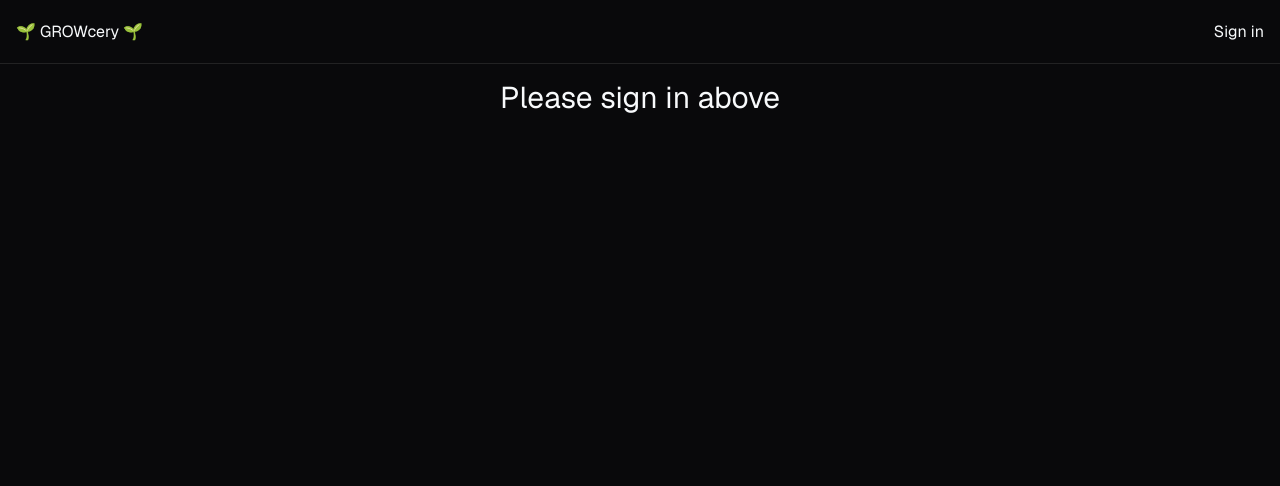
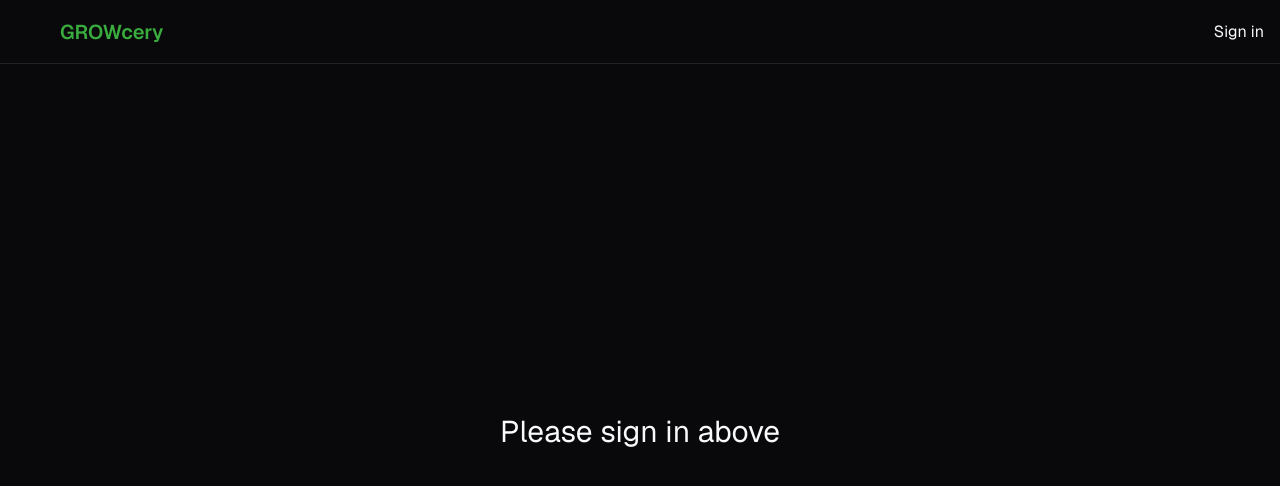
Before and after one commit to felho/growcery, a Next.js app: page / in a window 1280 px wide. Shown: the top 486 px of the page. Built offline with nearby package versions, Linux system fonts and the light colour scheme; no server answers.

Commit message:
implementing the sidebar toggle functionality; useState needed to make this work, but it can't be used in the top Layout, so I needed to move TopNav to the MainLayout, and due to this it has to be added to the SignInLayout as well

```diff
--- a/src/app/_components/main-layout.tsx
+++ b/src/app/_components/main-layout.tsx
@@ -2,6 +2,7 @@
 
 import { useState } from "react";
 import Sidebar from "./sidebar";
+import { TopNav } from "./top-nav";
 
 const MainLayout = ({ children }: { children: React.ReactNode }) => {
   const [sidebarOpen, setSidebarOpen] = useState(true);
@@ -11,6 +12,10 @@ const MainLayout = ({ children }: { children: React.ReactNode }) => {
   };
 
   return (
+    <div className="bg-background text-foreground flex h-screen flex-col">
+      <TopNav toggleSidebar={toggleSidebar} hasSidebar={true} />
+
+      <div className="flex flex-1 overflow-hidden">
         <div>
           <Sidebar isOpen={sidebarOpen} />
           <main
@@ -19,6 +24,8 @@ const MainLayout = ({ children }: { children: React.ReactNode }) => {
             <div className="mx-auto max-w-7xl">{children}</div>
           </main>
         </div>
+      </div>
+    </div>
   );
 };
 
--- a/src/app/_components/sidebar.tsx
+++ b/src/app/_components/sidebar.tsx
@@ -24,10 +24,12 @@ const Sidebar = ({ isOpen }: SidebarProps) => {
     },
   ];
 
-  if (!isOpen) return null;
-
   return (
-    <aside className="border-border animate-slide-in fixed h-[calc(100%-4rem)] w-64 overflow-y-auto border-r">
+    <aside
+      className={`border-border animate-slide-in fixed top-16 h-[calc(100%-4rem)] w-64 overflow-y-auto border-r transition-transform duration-300 ${
+        isOpen ? "translate-x-0" : "-translate-x-full"
+      }`}
+    >
       <div className="p-4">
         <nav className="mt-4 space-y-1">
           {navItems.map((item) => {
--- a/src/app/_components/sign-in-layout.tsx
+++ b/src/app/_components/sign-in-layout.tsx
@@ -1,12 +1,18 @@
 "use client";
+
+import { TopNav } from "./top-nav";
 
 const SignInLayout = () => {
   return (
-    <main className="flex h-full w-full flex-col">
-      <div className="h-full w-full p-4 text-center text-3xl">
-        Please sign in above
+    <div className="bg-background text-foreground flex h-screen flex-col">
+      <TopNav toggleSidebar={() => {}} />
+
+      <div className="flex flex-1 overflow-hidden">
+        <main className="flex h-full w-full items-center justify-center text-center">
+          <div className="text-center text-3xl">Please sign in above</div>
+        </main>
       </div>
-    </main>
+    </div>
   );
 };
 
--- a/src/app/_components/top-nav.tsx
+++ b/src/app/_components/top-nav.tsx
@@ -1,11 +1,33 @@
 import { SignedOut, SignedIn, SignInButton, UserButton } from "@clerk/nextjs";
+import { Menu as MenuIcon } from "lucide-react";
+import { Button } from "~/components/ui/button";
 
-export function TopNav() {
+interface TopNavProps {
+  toggleSidebar: () => void;
+  hasSidebar?: boolean;
+}
+
+export function TopNav({ toggleSidebar, hasSidebar = false }: TopNavProps) {
   return (
-    <nav className="bg-background border-border flex h-16 items-center justify-between border-b px-4">
-      <div>🌱 GROWcery 🌱</div>
-
-      <div className="flex flex-row items-center gap-4">
+    <header className="bg-background border-border flex h-16 items-center justify-between border-b px-4">
+      <div className="flex items-center">
+        {hasSidebar ? (
+          <Button
+            variant="ghost"
+            size="icon"
+            onClick={toggleSidebar}
+            className="mr-2"
+          >
+            <MenuIcon className="h-5 w-5" />
+          </Button>
+        ) : (
+          <div className="w-11 shrink-0" />
+        )}
+        <h1 className="text-xl font-semibold text-[hsl(122,50%,45%)]">
+          GROWcery
+        </h1>
+      </div>
+      <div className="flex items-center gap-2">
         <SignedOut>
           <div className="[&>*]:cursor-pointer">
             <SignInButton />
@@ -15,6 +37,6 @@ export function TopNav() {
           <UserButton />
         </SignedIn>
       </div>
-    </nav>
+    </header>
   );
 }
--- a/src/app/layout.tsx
+++ b/src/app/layout.tsx
@@ -26,10 +26,6 @@ export default function RootLayout({
     <ClerkProvider>
       <html lang="en" className={`${geist.variable}`}>
         <body className="dark">
-          <div className="flex h-screen flex-col">
-            <TopNav />
-
-            <div className="flex flex-1 overflow-hidden">
           <SignedOut>
             <SignInLayout />
           </SignedOut>
@@ -38,8 +34,6 @@ export default function RootLayout({
             <SyncUser />
             <MainLayout>{children}</MainLayout>
           </SignedIn>
-            </div>
-          </div>
         </body>
       </html>
     </ClerkProvider>
```
Also changed, not shown: 1 other file (tests, documents, lock files or other folders). Lines whose indentation alone changed are shown as unchanged.
